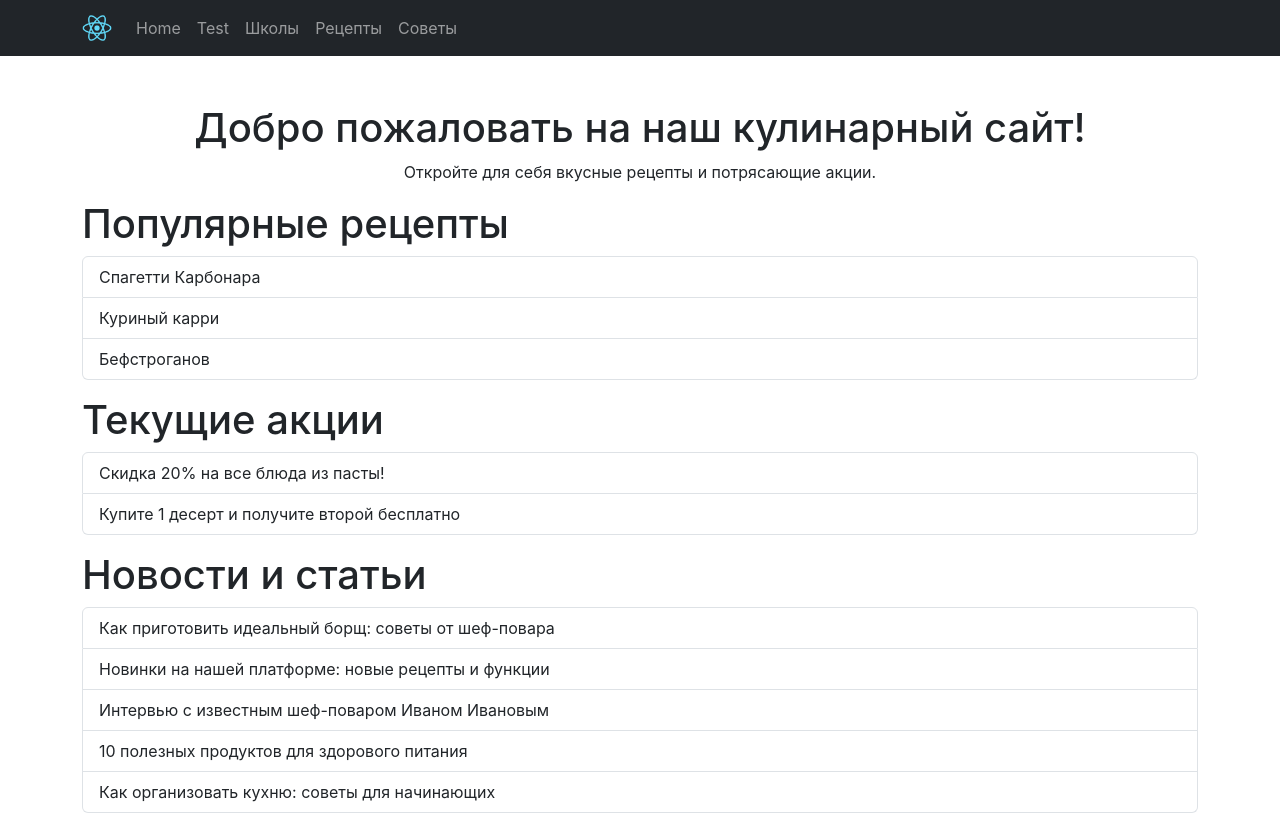
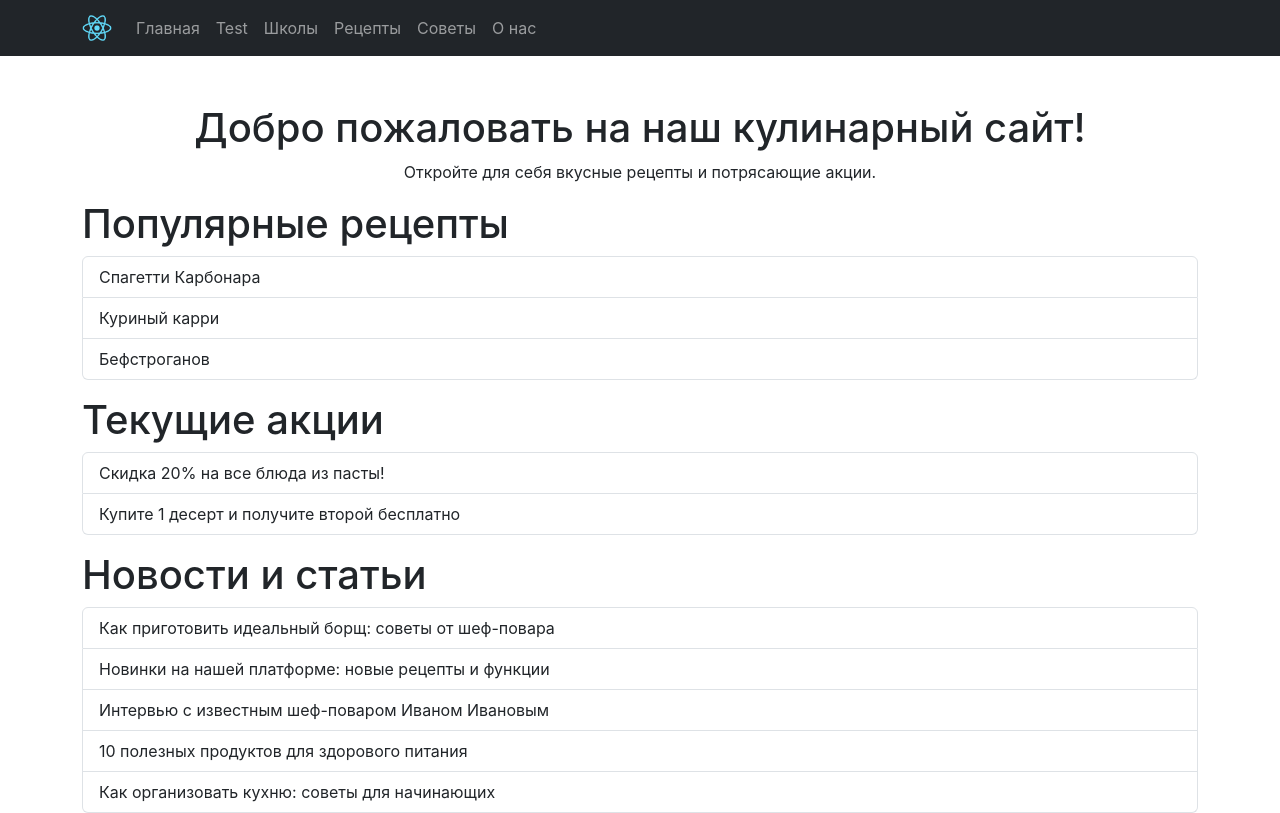
Before and after one commit to Frogpop/Cooking_Platform, a React (Create React App) app: page / in a window 1280 px wide. Built offline with nearby package versions, Linux system fonts and the light colour scheme.

Commit message:
Изменения Header'a, попытка прописать пути для существующих компонентов, которые в header'е не указаны

```diff
--- a/src/Components/Header.js
+++ b/src/Components/Header.js
@@ -7,6 +7,8 @@ import Home from "../Pages/Home";
 import Test from "../Pages/Test";
 import ListOfSchools from "../Pages/ListOfSchools";
 import School from "../Pages/School";
+import About from "../Pages/About"
+import ListOfTips from "./ListOfTips";
 export default class Header extends Component{
     render() {
         return(
@@ -25,11 +27,12 @@ export default class Header extends Component{
                         <Navbar.Toggle aria-controls="responsive-navbar-nav"/>
                         <Navbar.Collapse id="responsive-navbar-nav">
                             <Nav className="mr-auto">
-                                <Nav.Link href="/"> Home</Nav.Link>
+                                <Nav.Link href="/"> Главная</Nav.Link>
                                 <Nav.Link href="/test">Test</Nav.Link>
                                 <Nav.Link href="/schools">Школы</Nav.Link>
                                 <Nav.Link href="/formulas">Рецепты</Nav.Link>
                                 <Nav.Link href="/tips">Советы</Nav.Link>
+                                <Nav.Link href="/about">О нас</Nav.Link>
                                 {/*
                                     Тут по шаблону добавляем кнопки в навигацию
                                 */}
@@ -42,6 +45,8 @@ export default class Header extends Component{
                     <Routes>
                         <Route exat path="/" element={<Home/>}/>
                         <Route exat path="/test" element={<Test/>}/>
+                        <Route exat path="/about" element={<About/>}/>
+                        <Route exat path="/tips" element={<ListOfTips/>}/>
                         <Route exat path="/schools" element={<ListOfSchools/>}/>
                         {schools.map((item)=>{
                             return(
```
